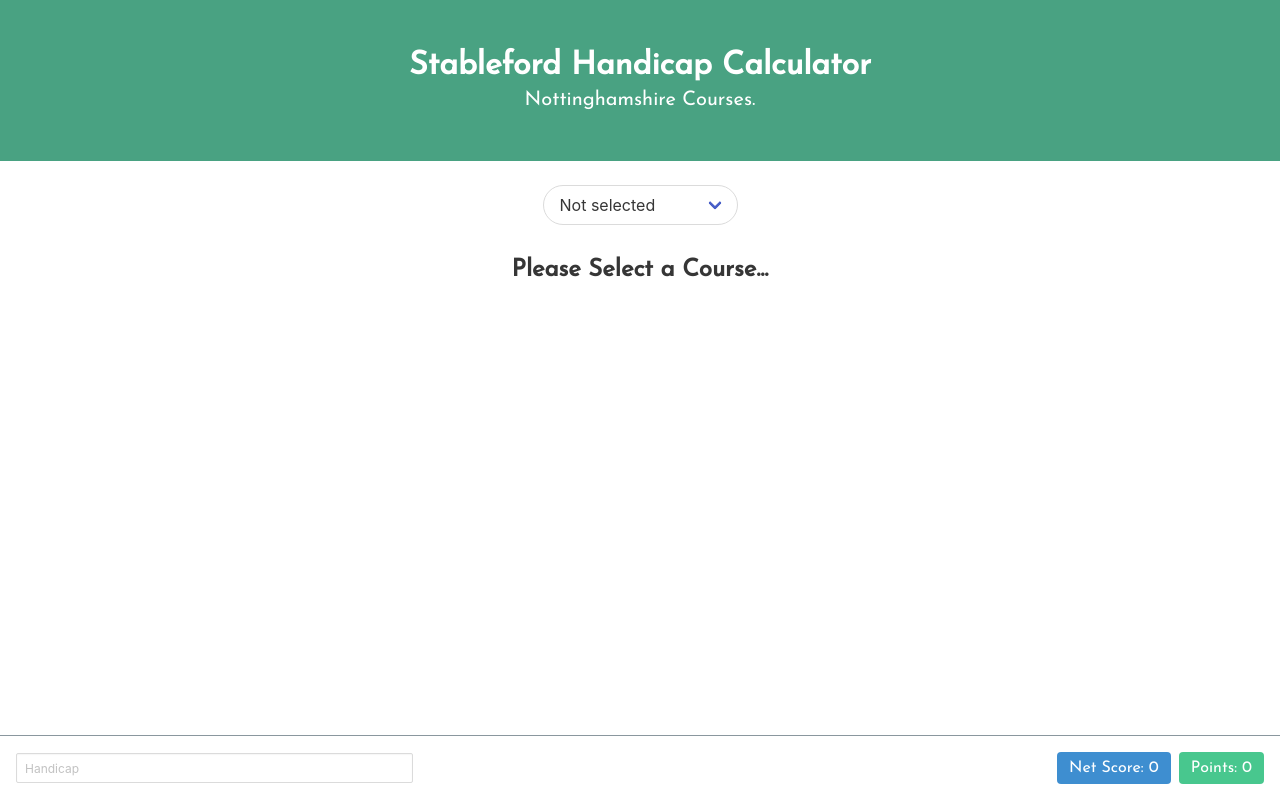
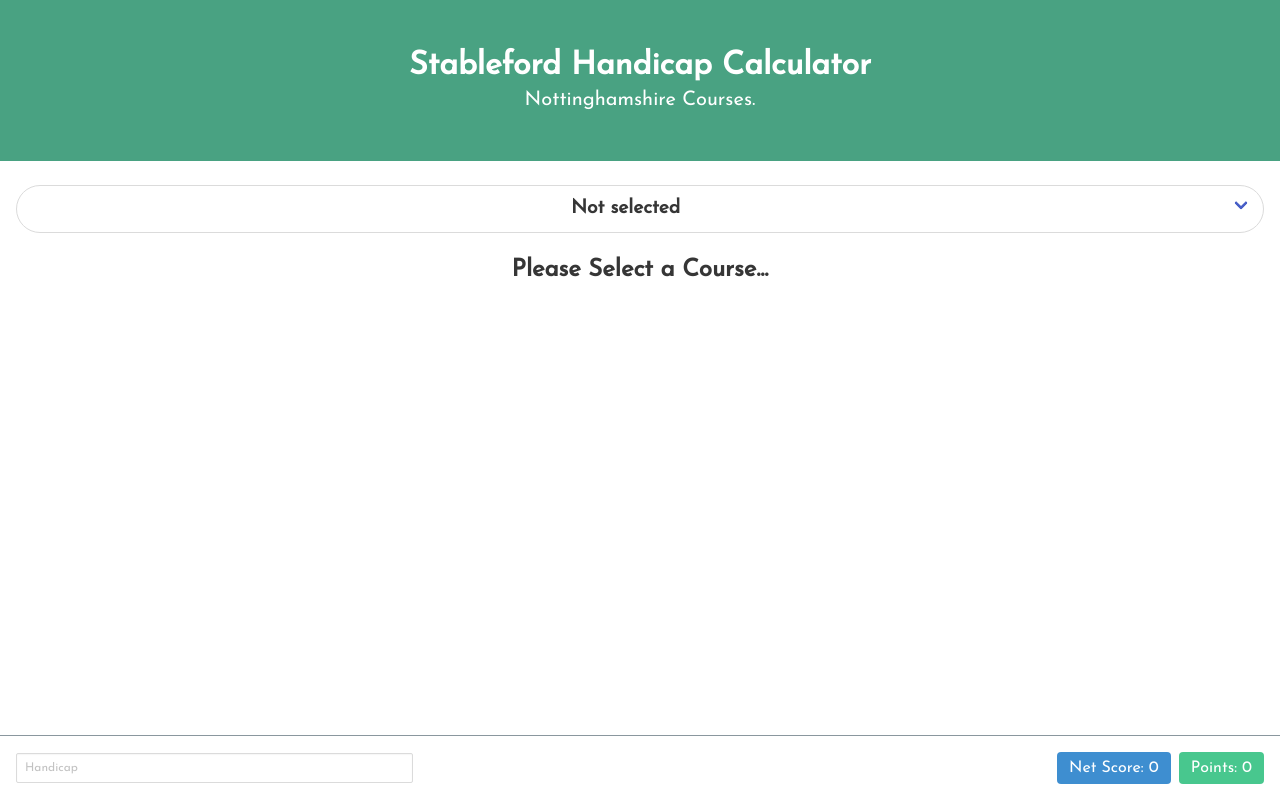
Before and after one commit to BradWaterhouse/stableford-points-calculator, a React (Create React App) app: page / in a window 1280 px wide. Built offline with nearby package versions, Linux system fonts and the light colour scheme.

Commit message:
changes dropdown styling

```diff
--- a/src/assets/css/App.css
+++ b/src/assets/css/App.css
@@ -30,3 +30,10 @@
   color: white;
   border-radius: 15%;
 }
+
+select {
+  width: 100vw;
+  text-align: center;
+  font-weight: bold;
+  font-size: 1.2em !important;
+}
--- a/src/assets/css/index.css
+++ b/src/assets/css/index.css
@@ -16,6 +16,6 @@ code {
     monospace;
 }
 
-h1, h2, h3, span, p, li, button, label, div, input {
-  font-family: 'Josefin Sans';
+h1, h2, h3, span, p, li, button, label, div, input, select {
+  font-family: 'Josefin Sans' !important;
 }
--- a/src/components/App.tsx
+++ b/src/components/App.tsx
@@ -80,7 +80,6 @@ function App() {
                 {selectedCourse !== "none" ? (
 
                     <div className="course">
-                        <h1 className="title has-text-centered mt-5">{selectedCourse}</h1>
 
                         <hr />
 
```
